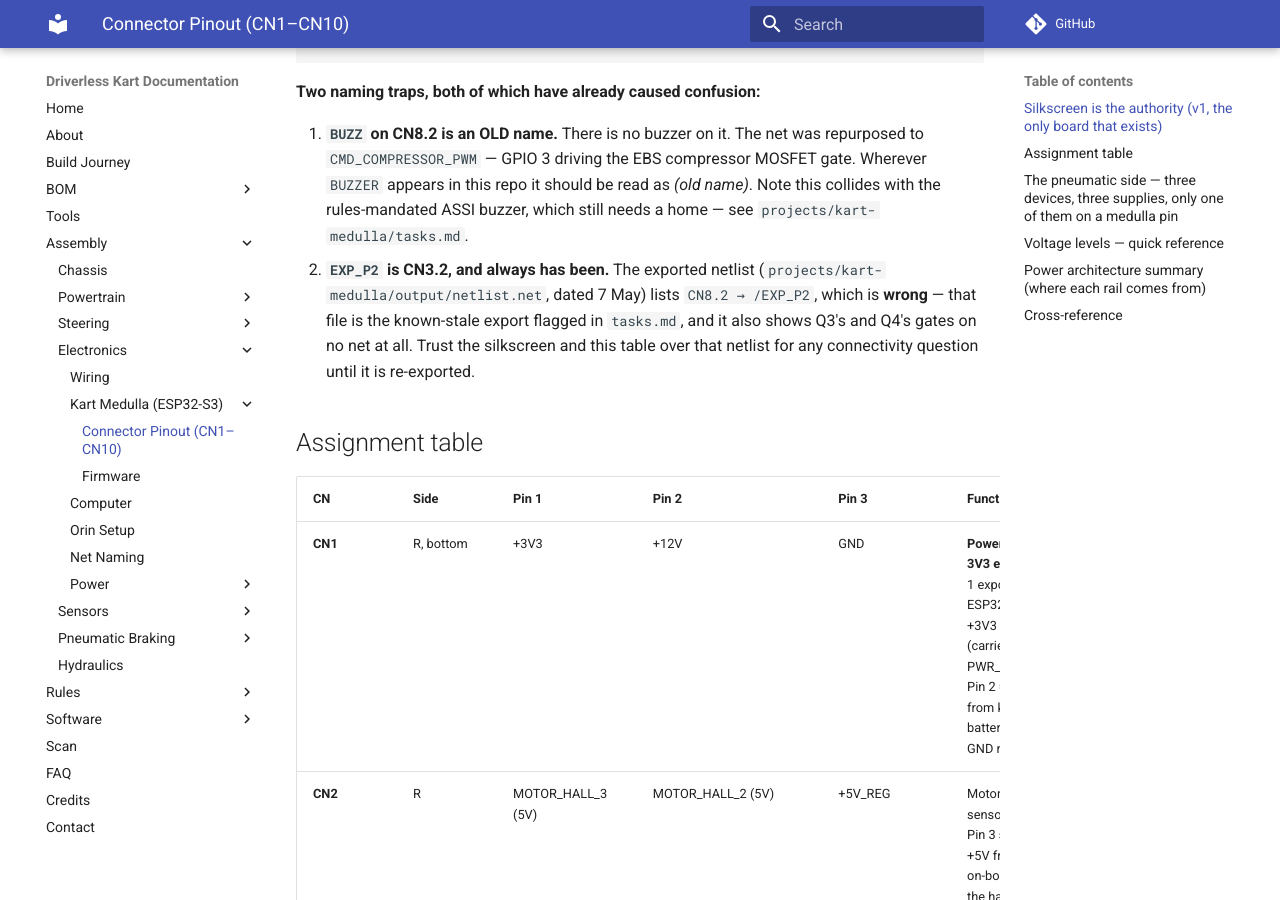
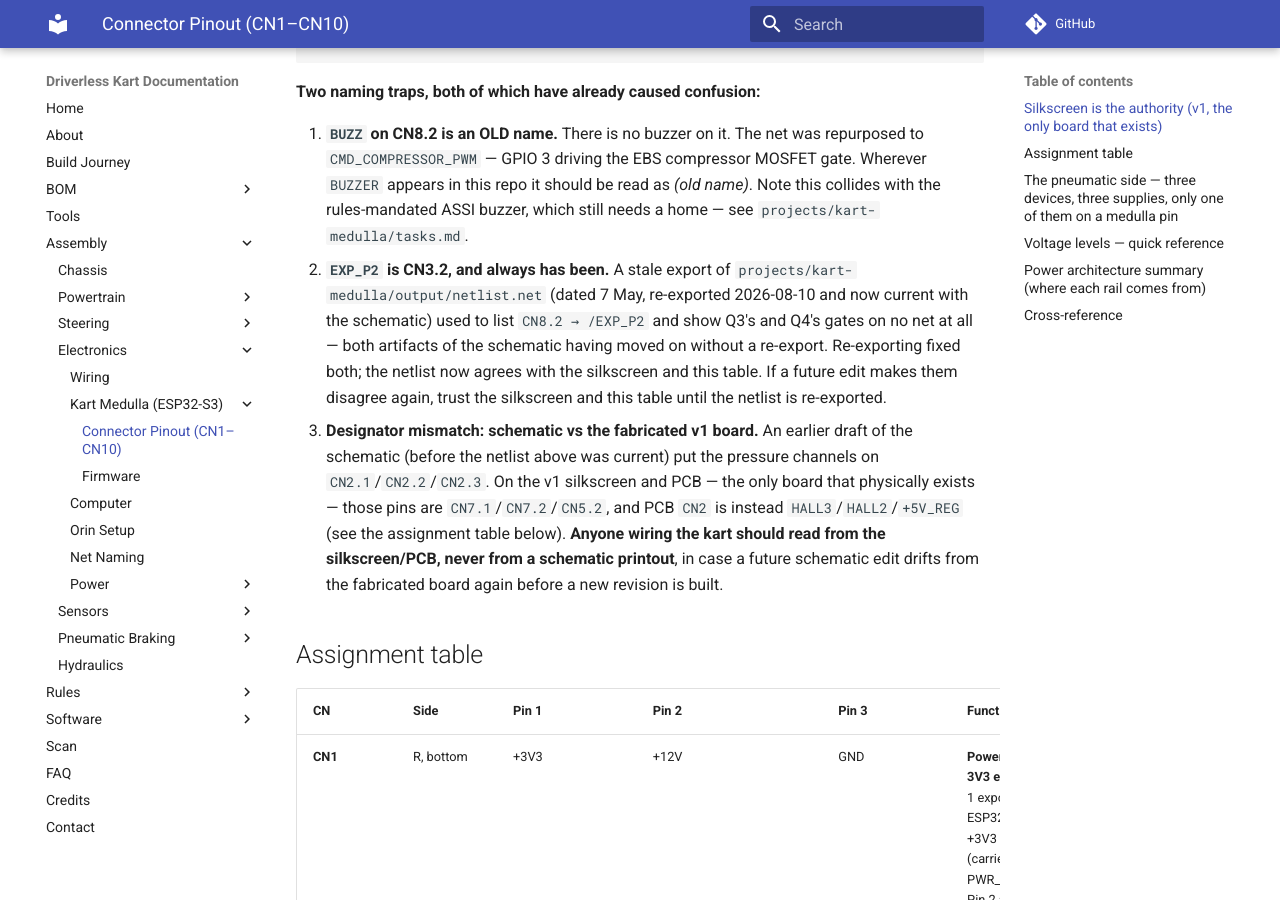
Before and after one commit to UM-Driverless/kart_docs, an MkDocs documentation site: the page built from docs/assembly/electronics/kart-medulla/pinout.md, in a window 1280 px wide and 900 px high, scrolled down 1417 px. Built offline with MkDocs 1.6.1 and Material for MkDocs 9.7.7, drawn with Linux system fonts in a browser that asks for light colours; comment, search, counter and statistics services are not loaded; some of the changed text lies outside the part shown.

Commit message:
fix pressure-sensor count (2, not 3) and re-sync the stale connector pinout mirror
wiring.md said 'three pneumatic-pressure sensors', but the BOM has qty 2, the wire list
defines only press1/press2, and only two pressure ADC channels remain — PRESSURE_3 was
retired and repurposed to the steering PWM input, which this same page already documents a
few lines down. Corrected the count.

Re-ran scripts/sync_pinout.py to pull in dv-hardware's fix for the stale CN5.2/PRESSURE_3
label and the newly re-exported netlist.

```diff
--- a/docs/assembly/electronics/kart-medulla/pinout.md
+++ b/docs/assembly/electronics/kart-medulla/pinout.md
@@ -1,12 +1,12 @@
-<!-- sync_pinout source-sha256: 4c007950a4b6fbab3b441a112788482767e1653f03925b96a5a09a23b91621df -->
-<!-- sync_pinout source-commit: 61f5a1c94826288269cd0dfda17092a2abbbfda4 -->
+<!-- sync_pinout source-sha256: 6edbe79727ad71578f9ef2a5ec249d2aaae38d0cb6f04686c4482914842b524a -->
+<!-- sync_pinout source-commit: e4a6e109c3efa613601a6cc6cac4784cd8e1b7db -->
 !!! info "Generated page — edit it in `dv-hardware`, not here"
-    This is a verbatim copy of [`projects/kart-medulla/docs/pinout-cn-connectors.md`](https://github.com/UM-Driverless/dv-hardware/blob/61f5a1c94826288269cd0dfda17092a2abbbfda4/projects/kart-medulla/docs/pinout-cn-connectors.md) in the **dv-hardware**
+    This is a verbatim copy of [`projects/kart-medulla/docs/pinout-cn-connectors.md`](https://github.com/UM-Driverless/dv-hardware/blob/e4a6e109c3efa613601a6cc6cac4784cd8e1b7db/projects/kart-medulla/docs/pinout-cn-connectors.md) in the **dv-hardware**
     repo, which holds the KiCad schematic that defines these assignments. Changes
     made here are overwritten. To update: edit the file in dv-hardware, then run
     `uv run python scripts/sync_pinout.py` in kart-docs and commit the result.
 
-    Pinned to dv-hardware commit [`61f5a1c94826`](https://github.com/UM-Driverless/dv-hardware/commit/61f5a1c94826288269cd0dfda17092a2abbbfda4) (2026-07-31). The link above is a permalink to that exact revision, so it keeps meaning what it meant when this copy was made; dv-hardware may have newer commits.
+    Pinned to dv-hardware commit [`e4a6e109c3ef`](https://github.com/UM-Driverless/dv-hardware/commit/e4a6e109c3efa613601a6cc6cac4784cd8e1b7db) (2026-08-10). The link above is a permalink to that exact revision, so it keeps meaning what it meant when this copy was made; dv-hardware may have newer commits.
 
     Related: [Kart Medulla board](index.md) · [whole-kart wire list](../wiring.md#wire-list-whole-kart)
     · ESP32-S3 GPIO map in dv-hardware's `pinout-esp32-s3.md`.
@@ -57,11 +57,19 @@
    `CMD_COMPRESSOR_PWM` — GPIO 3 driving the EBS compressor MOSFET gate. Wherever `BUZZER` appears
    in this repo it should be read as *(old name)*. Note this collides with the rules-mandated ASSI
    buzzer, which still needs a home — see `projects/kart-medulla/tasks.md`.
-2. **`EXP_P2` is CN3.2, and always has been.** The exported netlist
-   (`projects/kart-medulla/output/netlist.net`, dated 7 May) lists `CN8.2 → /EXP_P2`, which is
-   **wrong** — that file is the known-stale export flagged in `tasks.md`, and it also shows Q3's and
-   Q4's gates on no net at all. Trust the silkscreen and this table over that netlist for any
-   connectivity question until it is re-exported.
+2. **`EXP_P2` is CN3.2, and always has been.** A stale export of `projects/kart-medulla/output/netlist.net`
+   (dated 7 May, re-exported 2026-08-10 and now current with the schematic) used to list
+   `CN8.2 → /EXP_P2` and show Q3's and Q4's gates on no net at all — both artifacts of the schematic
+   having moved on without a re-export. Re-exporting fixed both; the netlist now agrees with the
+   silkscreen and this table. If a future edit makes them disagree again, trust the silkscreen and
+   this table until the netlist is re-exported.
+3. **Designator mismatch: schematic vs the fabricated v1 board.** An earlier draft of the schematic
+   (before the netlist above was current) put the pressure channels on `CN2.1`/`CN2.2`/`CN2.3`. On
+   the v1 silkscreen and PCB — the only board that physically exists — those pins are
+   `CN7.1`/`CN7.2`/`CN5.2`, and PCB `CN2` is instead `HALL3`/`HALL2`/`+5V_REG` (see the assignment
+   table below). **Anyone wiring the kart should read from the silkscreen/PCB, never from a
+   schematic printout**, in case a future schematic edit drifts from the fabricated board again
+   before a new revision is built.
 
 ## Assignment table
 
@@ -71,12 +79,12 @@
 | **CN2**  | R         | MOTOR_HALL_3 (5V) | MOTOR_HALL_2 (5V) | +5V_REG | Motor hall sensors 2 & 3. Pin 3 supplies +5V from the on-board rail to the hall sensor IC. |
 | **CN3**  | R         | EXP_P1 | EXP_P2 | EXP_P3 | Three PCF8574 expander GPIOs clustered next to U25 (PCF8574 placed on the right side of the PCB near CN3 — see `history.md` 2026-05-08 for the cluster decision). |
 | **CN4**  | R         | SCL (I²C, 3V3) | SDA (I²C, 3V3) | REVERSE_WIRE | Pins 1 & 2 = I²C bus to the AS5600 steering encoder *and* to U25 (PCF8574); U25 is the only on-PCB I²C device, AS5600 lives off-board on the steering shaft. Pin 3 = REVERSE_WIRE (PCF8574 P0 open-drain output to kart's REVERSE line, wired-OR with manual reverse button on the motor-controller side). |
-| **CN5**  | R, top    | HYDRAULIC_2 (0–5V) | PRESSURE_3 (0–10V) | EXP_P4 | Hydraulic-2 pressure sensor + Pressure-3 sensor + spare PCF8574 expander GPIO P4. |
+| **CN5**  | R, top    | HYDRAULIC_2 (0–5V) | CMD_STEER_PWM_IN (ex-PRESSURE_3) | EXP_P4 | Hydraulic-2 pressure sensor + steering-angle PWM input + spare PCF8574 expander GPIO P4. **Pin 2 is silkscreened `PRES3` but is NOT a pressure sensor** — no pressure sensor is fitted there; GPIO 1 was repurposed 2026-07-31 to read the MT6701 steering-angle sensor's PWM output via MCPWM capture. See "As-built pin use — board `84d6dd0`" in `pinout-esp32-s3.md`. |
 | **CN6**  | L, top    | PEDAL_BRAKE (0–5V) | PEDAL_ACC (0–5V) | +3V3 | Both pedal-position signals + 3V3 power output to whichever sensor needs it. (Carries PWR_FLAG on +3V3.) |
 | **CN7**  | L         | PRESSURE_1 (0–10V) | PRESSURE_2 (0–10V) | MOTOR_HALL_1 (5V) | Pressure-1 & Pressure-2 sensors + Motor hall 1. (Halls span CN2 + CN7 because GPIO 16 sits on the left side of the ESP32; see `history.md` 2026-05-08 for why no swap.) |
 | **CN8**  | L         | SDC_IN_LOW_SIDE | `BUZZ` **(old name)** = CMD_COMPRESSOR_PWM (3V3) | CMD_STEER_DIR (3V3) | Pin 1 = SDC chain return (Q3 drain). **Pin 2 is silkscreened `BUZZ` but is NOT a buzzer** — the net was repurposed to drive the EBS compressor MOSFET's gate (GPIO 3). It carries a 3.3 V logic signal, not power: the compressor MOSFET is external, added after the board was built, and this pin feeds its gate resistor. Pin 3 = Cytron H-bridge direction. |
 | **CN9**  | L         | CMD_STEER_PWM (3V3) | HYDRAULIC_1 (0–5V) | GND | Pin 1 = Cytron H-bridge PWM. Pin 2 = Hydraulic-1 sensor. Pin 3 = GND return for the left-side analog/SDC group. |
-| **CN10** | L, bottom | CMD_ACC (0–5V) | CMD_PRES (0–10V) | GND | Pin 1 = throttle command, MCP4922 VOUTA via the MAX4660 mux, to the motor controller. Pin 2 = **pressure command to the Festo VPPM proportional regulator, not to the motor controller** — braking on this kart is pneumatic. It is VOUTB amplified ×2 by the LM358 (U1A), so 0–10 V leaves the board, not the DAC's 0–5 V. The net was called `CMD_BRAKE` until 2026-07-31; it is `CMD_PRES__0_10V` now, because the signal is a pressure setpoint for a proportional regulator rather than a brake-force command. The silkscreen on the built board still reads `CMD_BRK`. Pin 3 = GND, and it is also the **return the VPPM's setpoint is measured against**: the valve runs from a separate 24 V supply, so that supply's 0 V must be common with the medulla's GND or the commanded pressure shifts by whatever the offset is. |
+| **CN10** | L, bottom | CMD_ACC (0–5V) | CMD_PRES (0–10V) | GND | Pin 1 = throttle command, to the motor controller: MCP4922 VOUTA (0–3.3 V) goes through the LM358 U1B non-inverting stage (gain 1.51, set by R37 5.1K / R38 10K, giving 4.99 V full scale) straight to CN10.1. Nothing is muxed on this path — the MAX4660 (U14) that used to sit here has been deleted from the schematic; the panel DPDT switch on the kart, downstream of this board, is what selects whether the motor controller listens to this command or to the driver's pedal. Pin 2 = **pressure command to the Festo VPPM proportional regulator, not to the motor controller** — braking on this kart is pneumatic. It is VOUTB amplified ×3 by the LM358 (U1A) (R19 = 2K, R20 = 1K), so 9.9 V leaves the board, not 10 V exactly, since the DAC's full scale is 3.3 V rather than 5 V — the MCP4922 U13 was moved from +5V to +3V3 on 2026-08-01 (commit 16a35fb) to fix an SPI logic-threshold problem. The net was called `CMD_BRAKE` until 2026-07-31; it is `CMD_PRES__0_10V` now, because the signal is a pressure setpoint for a proportional regulator rather than a brake-force command. The silkscreen on the built board still reads `CMD_BRK`. Pin 3 = GND, and it is also the **return the VPPM's setpoint is measured against**: the valve runs from a separate 24 V supply, so that supply's 0 V must be common with the medulla's GND or the commanded pressure shifts by whatever the offset is. |
 
 ## The pneumatic side — three devices, three supplies, only one of them on a medulla pin
 
```
Also changed, not shown: docs/assembly/electronics/wiring.md (+1 -1 lines).
